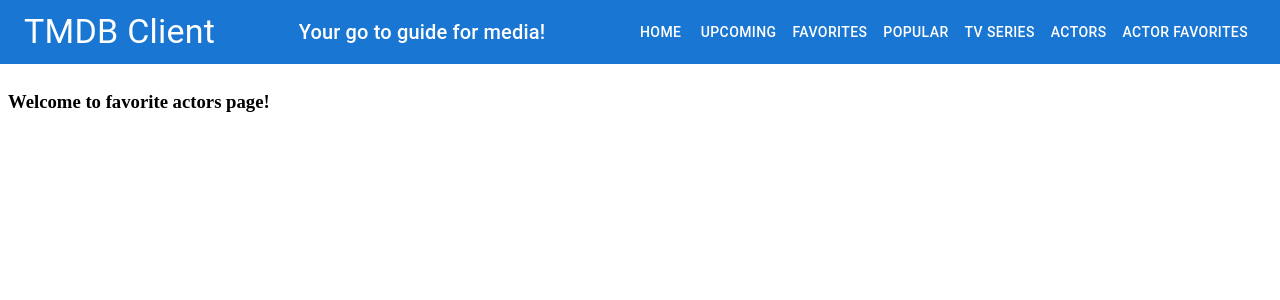
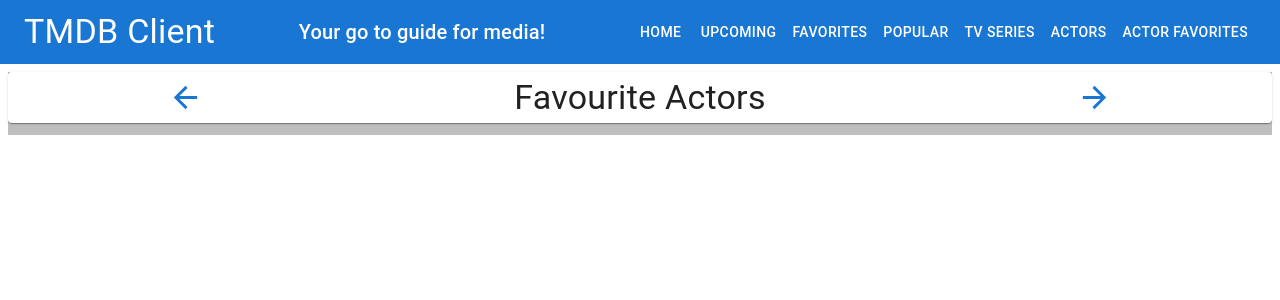
Before and after one commit to Jake-Nagle123/TvInfoApp, a React (Vite) app: page /actors/favourites in a window 1280 px wide. Shown: the top 300 px of the page. Built offline with nearby package versions, Linux system fonts and the light colour scheme.

Commit message:
Changed components/pages to fully implement the adding and removal of a favourite actor. Removed bug like in movies lab part 4.

```diff
--- a/src/components/actorList/index.tsx
+++ b/src/components/actorList/index.tsx
@@ -3,10 +3,10 @@ import Actor from "../actorCard";
 import Grid from "@mui/material/Grid";
 import { BaseActorListProps } from "../../types/interfaces";
 
-const ActorList: React.FC<BaseActorListProps> = ({actors}) => {
+const ActorList: React.FC<BaseActorListProps> = ({actors, action}) => {
   const actorCards = actors.map((a) => (
     <Grid key={a.id} item xs={12} sm={6} md={4} lg={3} xl={2}>
-      <Actor key={a.id} {...a} />
+      <Actor key={a.id} actor={a} action={action} />
     </Grid>
   ));
   return actorCards;
--- a/src/components/templateActorListPage/index.tsx
+++ b/src/components/templateActorListPage/index.tsx
@@ -10,7 +10,7 @@ const styles = {
   }
 };
 
-const ActorListPageTemplate: React.FC<ActorListPageTemplateProps> = ({ actors, name }) => {
+const ActorListPageTemplate: React.FC<ActorListPageTemplateProps> = ({ actors, name, action }) => {
   return (
    <>
       <Grid container sx={styles.root}>
@@ -19,6 +19,7 @@ const ActorListPageTemplate: React.FC<ActorListPageTemplateProps> = ({ actors, n
         </Grid>
         <Grid item container spacing={5}>
           <ActorList
+            action={action}
             actors={actors}
           ></ActorList>
         </Grid>
--- a/src/pages/actorPage.tsx
+++ b/src/pages/actorPage.tsx
@@ -1,10 +1,10 @@
 import React from "react";
 import PageTemplate from "../components/templateActorListPage";
 import { getActors } from "../api/tmdb-api";
-import { PopularActors } from "../types/interfaces";
+import { BaseActorProps, PopularActors } from "../types/interfaces";
 import { useQuery } from "react-query";
 import Spinner from "../components/spinner";
-// import AddToFavouritesIcon from '../components/cardIcons/addToFavourites'; -feature to add later
+import AddToFavouritesIcon from '../components/cardIcons/actorAddToFavourites';
 
 const ActorPage: React.FC = () => {
   const { data, error, isLoading, isError } = useQuery<PopularActors, Error>("popular", getActors);
@@ -27,6 +27,9 @@ const ActorPage: React.FC = () => {
       <PageTemplate
         name="Popular Actors"
         actors={displayedActors}
+        action={(actor: BaseActorProps) => {
+          return <AddToFavouritesIcon {...actor} />
+        }}
       />
     </>
   );
--- a/src/pages/favouriteActorsPage.tsx
+++ b/src/pages/favouriteActorsPage.tsx
@@ -1,9 +1,49 @@
-import React from "react";
+import React, { useContext } from "react";
+import PageTemplate from "../components/templateActorListPage";
+import { ActorsContext } from "../contexts/actorsContext";
+import { useQueries } from "react-query";
+import { getActor } from "../api/tmdb-api";
+import Spinner from "../components/spinner";
+import RemoveFromFavourites from "../components/cardIcons/actorRemoveFromFavourites";
+
 
 const FavouriteActorsPage: React.FC = () => {
+const { favourites: actorIds } = useContext(ActorsContext);
+
+  // Create an array of queries and run them in parallel.
+  const favouriteActorQueries = useQueries(
+    actorIds.map((actorId) => {
+      return {
+        queryKey: ["actor", actorId],
+        queryFn: () => getActor(actorId.toString()),
+      };
+    })
+  );
+
+  // Check if any of the parallel queries is still loading.
+  const isLoading = favouriteActorQueries.find((a) => a.isLoading === true);
+
+  if (isLoading) {
+    return <Spinner />;
+  }
+
+  const allFavourites = favouriteActorQueries.map((q) => q.data);
+  const displayedActors = allFavourites || [];
 
   return (
-    <h3>Welcome to favorite actors page!</h3>
+    <>
+      <PageTemplate
+        name="Favourite Actors"
+        actors={displayedActors}
+        action={(actor) => {
+          return (
+            <>
+              <RemoveFromFavourites {...actor} />
+            </>
+          );
+        }}
+      />
+    </>
   );
 };
 
--- a/src/types/interfaces.ts
+++ b/src/types/interfaces.ts
@@ -169,6 +169,7 @@ export interface BaseActorProps {
 
 export interface BaseActorListProps {
   actors: BaseActorProps[];
+  action: (a: BaseActorProps) => React.ReactNode;
 }
 
 export interface ActorListPageTemplateProps extends BaseActorListProps {
```
